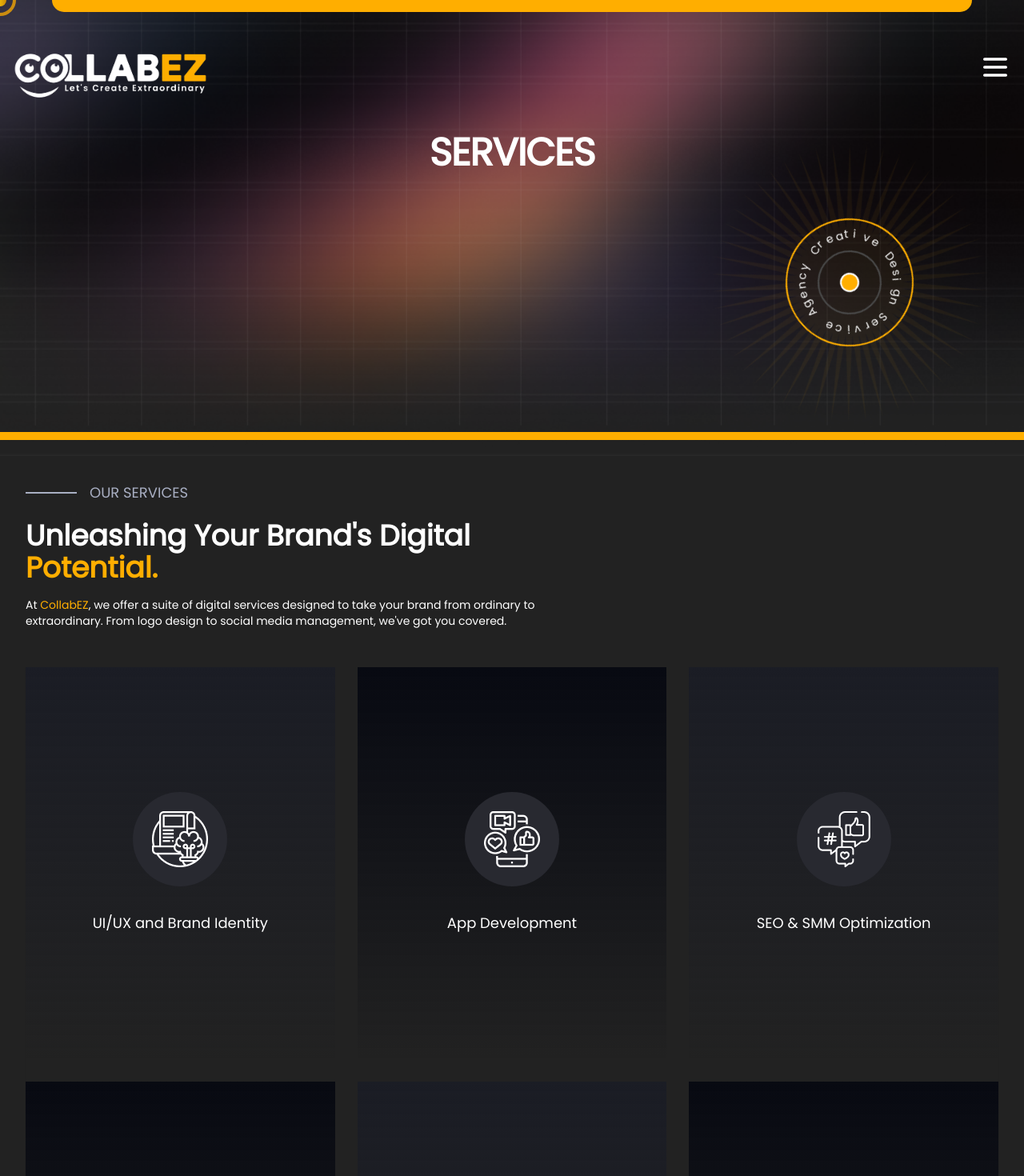
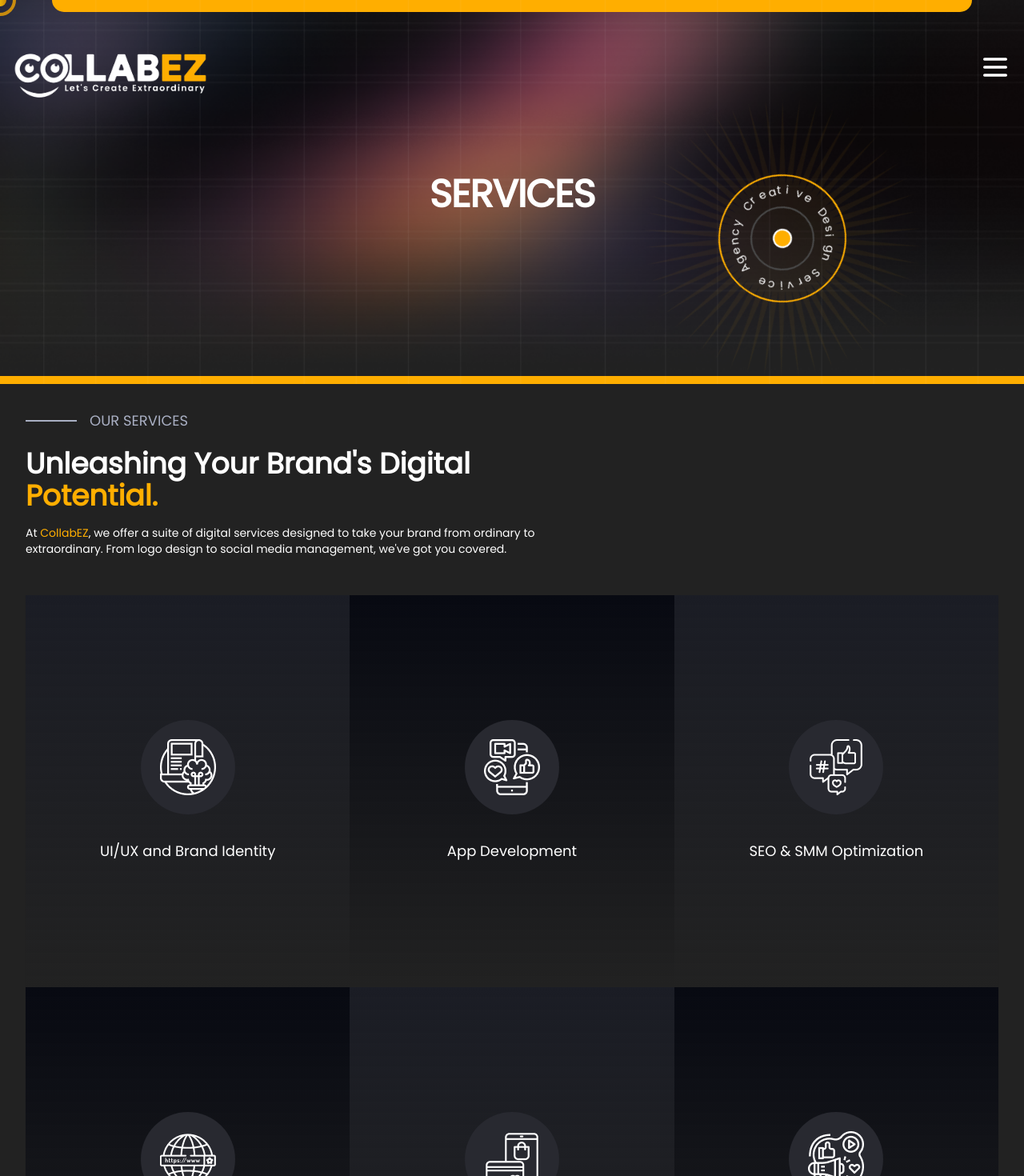
Before and after one commit to threedev3/collabez-full, a React (Vite) app: page /services in a window 1280 px wide. Shown: the top 1470 px of the page at 80% size. Built offline with nearby package versions, Linux system fonts and the light colour scheme.

Commit message:
alignment fixes

```diff
--- a/src/components/AboutSection/AboutSection.jsx
+++ b/src/components/AboutSection/AboutSection.jsx
@@ -101,7 +101,7 @@ function AboutSection() {
                   We're Not Just a Company, a Creative Revolution
                 </p>
                 <p
-                  className="text-introColor lg:text-sm text-sm about-anim"
+                  className="text-introColor lg:text-base text-sm about-anim"
                   ref={aboutPara}
                 >
                   Welcome to CollabEz, where we believe in the power of
@@ -133,7 +133,7 @@ function AboutSection() {
 
               <div className="flex flex-col gap-3 xl:max-w-2xl lg:max-w-xl">
                 <p
-                  className="text-introColor sm:text-sm text-sm"
+                  className="text-introColor lg:text-base text-sm"
                   ref={aboutPara2}
                 >
                   CollabEz was born out of a desire to do more than just follow
--- a/src/components/BeDifferent/BeDifferent.jsx
+++ b/src/components/BeDifferent/BeDifferent.jsx
@@ -70,7 +70,7 @@ function BeDifferent() {
               <span className="inline-block">{splitText("Different ")}</span>
             </h3>
             <p
-              className="text-introColor sm:text-sm text-sm text-center"
+              className="text-introColor lg:text-base text-sm text-center"
               ref={darePara}
             >
               Welcome to CollabEz, where we believe in the power of creativity,
--- a/src/components/Contact/Contact.jsx
+++ b/src/components/Contact/Contact.jsx
@@ -98,7 +98,7 @@ function Contact({ portfolioRef, featuresRef, contactRef, homeRef }) {
 
   return (
     <>
-      <div className="bg-[url('/src/assets/img/contactbg.png')] bg-no-repeat bg-cover xl:bg-bottom bg-moveupfooter max-w-full relative overflow-x-hidden overflow-y-hidden lg:py-32 lg:px-8 px-4 py-8">
+      <div className="bg-[url('/src/assets/img/contactbg.png')] bg-no-repeat bg-cover xl:bg-bottom bg-moveupfooter max-w-full relative overflow-x-hidden overflow-y-hidden lg:py-32 lg:px-8 px-4 py-8 border-b-2 border-b-[#292929]">
         <div className="max-w-[1400px] mx-auto relative z-50 flex flex-col gap-8">
           <div className="flex flex-col gap-3 max-w-2xl ">
             <h3
--- a/src/components/Features/Features.jsx
+++ b/src/components/Features/Features.jsx
@@ -77,7 +77,12 @@ function Features() {
               </p>
             </div>
             <div className="lg:block flex justify-end">
-              <img src={personImg} alt="" ref={imageRef} />
+              <img
+                src={personImg}
+                alt=""
+                ref={imageRef}
+                className="w-auto object-contain"
+              />
             </div>
           </div>
 
--- a/src/components/Footer/Footer.jsx
+++ b/src/components/Footer/Footer.jsx
@@ -19,6 +19,7 @@ function Footer({ portfolioRef, featuresRef, contactRef, homeRef }) {
     { name: "Services", href: "/services" },
     { name: "About", href: "/about" },
     { name: "Pricing", href: "/pricing" },
+    { name: "Case Study", href: "/portfolio" },
   ];
 
   const handleNavClick = (href) => {
@@ -33,7 +34,7 @@ function Footer({ portfolioRef, featuresRef, contactRef, homeRef }) {
   };
 
   return (
-    <div className="pt-16 max-w-full mx-auto relative lg:px-8 px-4 overflow-hidden ">
+    <div className="pt-16 max-w-full mx-auto relative lg:px-8 px-4 overflow-hidden bg-[url('/src/assets/img/workingBg.png')] bg-no-repeat bg-cover bg-top">
       <div className="absolute inset-0 pointer-events-none">
         <div className="absolute bottom-0 left-0 w-[450px] h-[300px]">
           <img src={footerGrad} alt="" className="w-full h-full" />
--- a/src/components/Navbar/Navbar.jsx
+++ b/src/components/Navbar/Navbar.jsx
@@ -13,7 +13,7 @@ const navigation = [
   { name: "Services", link: "/services" },
   { name: "About", link: "/about" },
   { name: "Pricing", link: "/pricing" },
-  { name: "Portfolio", link: "/portfolio" },
+  { name: "Case Study", link: "/portfolio" },
 ];
 
 function Navbar() {
--- a/src/components/Portfolio/Portfolio.jsx
+++ b/src/components/Portfolio/Portfolio.jsx
@@ -17,6 +17,7 @@ function Portfolio() {
   const tagRefs = useRef([]);
   const projectRefs = useRef([]);
   const imgContainerRefs = useRef([]);
+  const scrollTweenRefs = useRef([]);
 
   const projects = [
     {
@@ -117,8 +118,14 @@ function Portfolio() {
     newHovered[index] = true; // Set only the hovered index to true
     setHovered(newHovered);
 
+    // Reset scroll position and kill any existing tween for this index
+    if (scrollTweenRefs.current[index]) {
+      scrollTweenRefs.current[index].kill();
+    }
+    imgContainerRefs.current[index].scrollTop = 0; // Reset scroll position to top
+
     // Auto-scroll the image
-    gsap.to(imgContainerRefs.current[index], {
+    scrollTweenRefs.current[index] = gsap.to(imgContainerRefs.current[index], {
       scrollTo: { y: "max" },
       delay: 1.3,
       duration: 5,
@@ -132,8 +139,34 @@ function Portfolio() {
   const handleMouseLeave = (index) => {
     setHovered([false, false, false]); // Reset all to false
 
-    // Stop the auto-scroll animation
-    gsap.killTweensOf(imgContainerRefs.current[index]);
+    // Restart the auto-scroll animation when hover is removed
+    if (scrollTweenRefs.current[index]) {
+      scrollTweenRefs.current[index].kill(); // Kill existing tween
+      scrollTweenRefs.current[index] = gsap.to(
+        imgContainerRefs.current[index],
+        {
+          scrollTo: { y: "max" },
+          duration: 5,
+          ease: "linear",
+          repeat: -1,
+          yoyo: true,
+        }
+      );
+    }
+  };
+
+  // Handler to stop auto-scroll when hovering over the image
+  const handleImageMouseEnter = (index) => {
+    if (scrollTweenRefs.current[index]) {
+      scrollTweenRefs.current[index].pause(); // Pause the auto-scroll
+    }
+  };
+
+  // Handler to resume auto-scroll when leaving the image hover
+  const handleImageMouseLeave = (index) => {
+    if (scrollTweenRefs.current[index]) {
+      scrollTweenRefs.current[index].resume(); // Resume the auto-scroll
+    }
   };
 
   return (
@@ -198,6 +231,8 @@ function Portfolio() {
                     hovered[index] ? "scale-200" : "scale-0"
                   }`}
                   ref={(el) => (imgContainerRefs.current[index] = el)}
+                  onMouseEnter={() => handleImageMouseEnter(index)}
+                  onMouseLeave={() => handleImageMouseLeave(index)}
                 >
                   <img
                     src={project.img}
--- a/src/components/ServiceCard/ServiceCard.jsx
+++ b/src/components/ServiceCard/ServiceCard.jsx
@@ -78,7 +78,7 @@ function ServiceCard({ item }) {
             background: `linear-gradient(to bottom, ${item.bgStart}, ${item.bgEnd})`,
           }}
         >
-          {isHovered ? (
+          {/* {isHovered ? (
             <div className="flex flex-col justify-center gap-8 items-center">
               <div className="bg-serviceRound p-6 rounded-full">
                 <img src={item.icon} alt="" />
@@ -112,7 +112,52 @@ function ServiceCard({ item }) {
                 <p className="text-center text-white text-lg">{item.title}</p>
               </div>
             </div>
-          )}
+          )} */}
+          {/* Smooth transition between non-hovered and hovered content */}
+          <div
+            className={`flex flex-col justify-center gap-8 items-center transition-opacity duration-500 ease-in-out ${
+              isHovered ? "opacity-0 transform scale-95" : "opacity-100"
+            }`}
+          >
+            <div className="bg-serviceRound p-6 rounded-full">
+              <img src={item.icon} alt="" />
+            </div>
+
+            <div className="">
+              <p className="text-center text-white text-lg">{item.title}</p>
+            </div>
+          </div>
+
+          {/* Hover content */}
+          <div
+            className={`flex flex-col justify-center gap-8 items-center absolute top-0 left-0 w-full h-full transition-opacity duration-500 ease-in-out p-3 ${
+              isHovered
+                ? "opacity-100 transform scale-100"
+                : "opacity-0 transform scale-105"
+            }`}
+          >
+            <div className="bg-serviceRound p-6 rounded-full">
+              <img src={item.icon} alt="" />
+            </div>
+
+            <div className="">
+              <p className="text-center text-white text-lg">{item.title}</p>
+            </div>
+
+            <div className=" flex flex-col justify-center gap-8 items-center">
+              <div className="">
+                <p className="text-center text-white text-sm line-clamp-4">
+                  {item.description}
+                </p>
+              </div>
+
+              <Link to={`/services/${slug}`}>
+                <button className="text-center text-heroColor uppercase border-b-2 border-heroColor cursor-pointer text-sm">
+                  Read More
+                </button>
+              </Link>
+            </div>
+          </div>
         </div>
       </div>
     </div>
--- a/src/components/ServicesSection/ServicesSection.jsx
+++ b/src/components/ServicesSection/ServicesSection.jsx
@@ -64,7 +64,8 @@ function ServicesSection() {
   });
 
   return (
-    <div className="max-w-full relative lg:py-8 py-4 lg:px-8 px-4 overflow-x-hidden overflow-y-hidden">
+    <div className="max-w-full relative lg:py-8 py-4 lg:px-8 px-4 overflow-x-hidden overflow-y-hidden ">
+      {/* <div className="bg-[url('/src/assets/img/workingBg.png')] bg-no-repeat bg-cover bg-top absolute h-screen w-full z-10"></div> */}
       <div className="max-w-[1400px] mx-auto">
         <div className="flex flex-col gap-5 mb-12">
           <div className="flex flex-row items-center gap-4">
@@ -100,7 +101,7 @@ function ServicesSection() {
           </div>
         </div>
         <div>
-          <div className="lg:grid lg:grid-cols-3 lg:gap-7 md:grid md:grid-cols-2 md:gap-7 grid grid-cols-1 gap-7 shadow-sm">
+          <div className="lg:grid lg:grid-cols-3 lg:gap-0 md:grid md:grid-cols-2 md:gap-7 grid grid-cols-1 gap-7 shadow-sm ">
             {services.map((item, index) => (
               <ServiceCard key={index} item={item} />
             ))}
--- a/src/components/SubHeroSection/SubHeroSection.jsx
+++ b/src/components/SubHeroSection/SubHeroSection.jsx
@@ -28,23 +28,60 @@ function SubHeroSection({ title }) {
     );
   });
   return (
-    <div className="bg-wholeBg bg-[url('/src/assets/img/subheroBg.png')] bg-no-repeat bg-cover bg-bottom max-w-full relative overflow-hidden ">
-      <div className="bg-[url('/src/assets/img/subherolines.png')] bg-no-repeat bg-cover bg-center w-full h-full">
+    // <div className="bg-wholeBg bg-[url('/src/assets/img/subheroBg.png')] bg-no-repeat bg-cover bg-bottom max-w-full relative overflow-hidden ">
+    //   <div className="bg-[url('/src/assets/img/subherolines.png')] bg-no-repeat bg-cover bg-center w-full h-full">
+    //     <TopLine />
+
+    //     <Navbar />
+
+    //     <div className="relative isolate px-4 pt-14 lg:px-8 max-w-full ">
+    //       <div className="relative max-w-[1400px] mx-auto px-3 pt-32 sm:pt-32 lg:pt-24 lg:flex lg:flex-col lg:justify-between">
+    //         <div className="mx-auto">
+    //           <h1
+    //             ref={headRef}
+    //             className="text-3xl lg:max-w-2xl text-center font-bold tracking-tight text-white sm:text-4xl md:text-4xl xl:text-5xl uppercase"
+    //           >
+    //             {joinHeading}
+    //           </h1>
+    //         </div>
+    //         <div className="flex justify-end relative top-[-35px]">
+    //           <HeroCircle
+    //             text="Agency Creative Design Service"
+    //             rotateAngle={11.5}
+    //             starSize="280px"
+    //             textSizeWidth="w-40"
+    //             textSizeHeight="h-40"
+    //             top="top-2"
+    //             originSize={"70px"}
+    //             innerSizeWidth="w-20"
+    //             innerSizeHeight="h-20"
+    //             innerPadding="4"
+    //             smallCircleSizeWidth="w-6"
+    //             smallCircleSizeHeight="h-6"
+    //           />
+    //         </div>
+    //       </div>
+    //     </div>
+    //     <div className="w-full h-[10px] bg-heroColor relative top-[-20px]"></div>
+    //   </div>
+    // </div>
+
+    <div className="bg-wholeBg bg-[url('/src/assets/img/subheroBg.png')] bg-no-repeat bg-cover bg-bottom max-w-full relative overflow-hidden min-h-[60vh] flex flex-col justify-between">
+      <div className="bg-[url('/src/assets/img/subherolines.png')] bg-no-repeat bg-cover bg-center w-full min-h-[70vh] absolute top-0"></div>
       <TopLine />
-
       <Navbar />
 
-        <div className="relative isolate px-4 pt-14 lg:px-8 max-w-full ">
-          <div className="relative max-w-[1400px] mx-auto px-3 pt-32 sm:pt-32 lg:pt-24 lg:flex lg:flex-col lg:justify-between">
-            <div className="mx-auto">
+      <div className="flex-1 relative flex items-center justify-center lg:justify-center px-4 lg:px-8 max-w-full">
+        {/* Centered Heading */}
         <h1
           ref={headRef}
-                className="text-3xl lg:max-w-2xl text-center font-bold tracking-tight text-white sm:text-4xl md:text-4xl xl:text-5xl uppercase"
+          className="text-3xl lg:max-w-2xl text-center font-bold tracking-tight text-white sm:text-4xl md:text-4xl xl:text-5xl uppercase absolute lg:static"
         >
           {joinHeading}
         </h1>
-            </div>
-            <div className="flex justify-end relative top-[-35px]">
+
+        {/* HeroCircle component on the right side */}
+        <div className="absolute right-[10%] bottom-0 transform translate-y-[-50%] lg:translate-y-0 lg:flex lg:justify-end">
           <HeroCircle
             text="Agency Creative Design Service"
             rotateAngle={11.5}
@@ -61,9 +98,8 @@ function SubHeroSection({ title }) {
           />
         </div>
       </div>
-        </div>
-        <div className="w-full h-[10px] bg-heroColor relative top-[-20px]"></div>
-      </div>
+
+      <div className="w-full h-[10px] bg-heroColor"></div>
     </div>
   );
 }
--- a/src/pages/CaseStudy/CaseStudy.jsx
+++ b/src/pages/CaseStudy/CaseStudy.jsx
@@ -6,7 +6,7 @@ import CaseSlider from "../../components/CaseSlider/CaseSlider";
 function CaseStudy() {
   return (
     <div className="bg-wholeBg">
-      <SubHeroSection title="Portfolio" />
+      <SubHeroSection title="Case Study" />
       <CaseSlider />
       <Contact />
     </div>
```
Also changed, not shown: src/pages/Home/Home.jsx (+9 -0 lines). Lines whose indentation alone changed are shown as unchanged.
